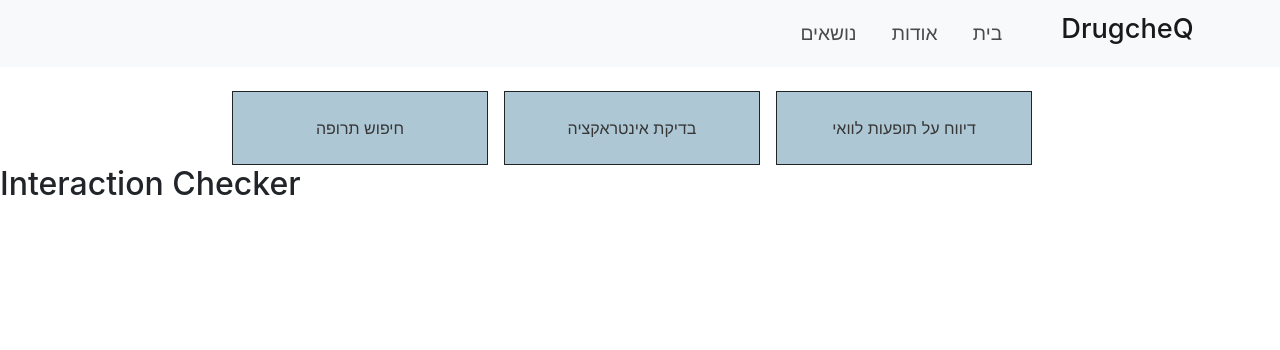
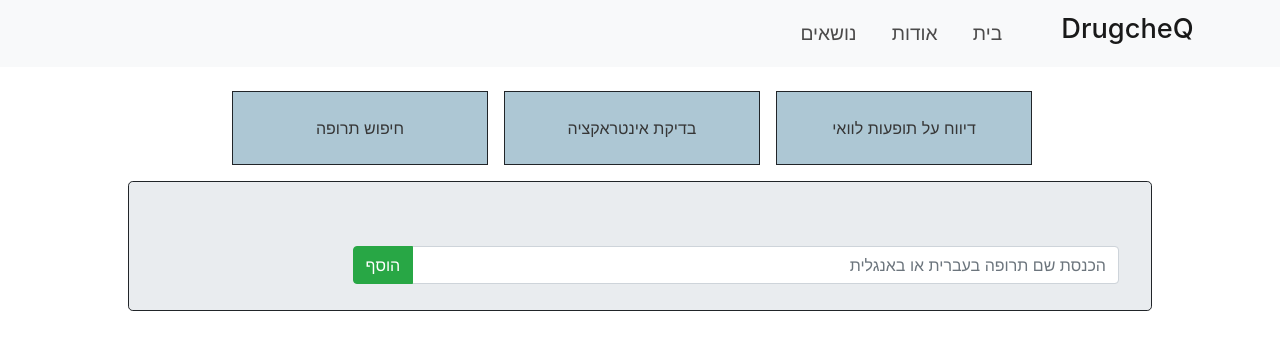
Before and after one commit to AmitLiberman/DrugcheQ-Preventing-Polypharmacy, a React (Create React App) app: page /interaction-checker in a window 1280 px wide. Shown: the top 350 px of the page. Built offline with nearby package versions, Linux system fonts and the light colour scheme.

Commit message:
interaction checker input added

```diff
--- a/src/App.css
+++ b/src/App.css
@@ -0,0 +1,9 @@
+main {
+    text-align: center;
+    background-color: #dfdfdf;
+    width: 80%;
+    margin: 1em auto;
+    padding: 1em;
+    border-style: solid;
+    border-width: 0.1em
+}
--- a/src/App.js
+++ b/src/App.js
@@ -1,16 +1,18 @@
 import "./App.css";
 import TopNav from "./Components/TopNav";
 import ActionNav from "./Components/ActionNav";
+import Home from "./Components/Home";
+import InteractionChecker from "./Components/InteractionChecker";
 
 import { BrowserRouter as Router, Switch, Route } from "react-router-dom";
 
 const App = (props) => {
   return (
-    <div>
+    <div calssName="app">
       <TopNav />
       <ActionNav />
       <Router>
-        <div>
+        <main className="jumbotron">
           <Switch>
             <Route path="/about">
               <About />
@@ -18,7 +20,6 @@
             <Route path="/topics">
               <Topics />
             </Route>
-
             <Route path="/interaction-checker">
               <InteractionChecker />
             </Route>
@@ -32,15 +33,11 @@
               <Home />
             </Route>
           </Switch>
-        </div>
+        </main>
       </Router>
     </div>
   );
 };
-
-function Home() {
-  return <h2>Home</h2>;
-}
 
 function About() {
   return <h2>About</h2>;
@@ -48,10 +45,6 @@
 
 function Topics() {
   return <h2>Topics</h2>;
-}
-
-function InteractionChecker() {
-  return <h2>Interaction Checker</h2>;
 }
 
 function SideEffectReport() {
--- /dev/null
+++ b/src/Components/Home.js
@@ -0,0 +1,17 @@
+import React from "react";
+// import "./Home.css";
+
+const Home = (props) => {
+  return (
+    <React.Fragment>
+      <p>אזור חופשי</p>
+      <p>
+        בחלק זה יהיה ניתן להסביר את תופעת ריבוי התרופות, לפרט על הסיכונים,
+        הבעיות ודרכי ההתמודדות. כמו כן, הסבר כללי על המערכת ולמה חשוב להשתמש בה
+        ולבסוף ניתן יהיה להוסיף תנאי שימוש
+      </p>
+    </React.Fragment>
+  );
+};
+
+export default Home;
--- /dev/null
+++ b/src/Components/InteractionChecker.css
@@ -0,0 +1,8 @@
+.form-control.drug-input {
+    direction: rtl;
+}
+
+.input-group.mb-4 {
+    width: 80%;
+    float: right;
+}
--- /dev/null
+++ b/src/Components/InteractionChecker.js
@@ -0,0 +1,33 @@
+import { render } from "@testing-library/react";
+import React, { Component } from "react";
+import "./InteractionChecker.css";
+
+class InteractionChecker extends Component {
+  state = {
+    drugs: "some drug name",
+  };
+
+  handleSubmit = (event) => {
+    alert("asd");
+  };
+
+  render() {
+    return (
+      <form onSubmit={this.handleSubmit}>
+        <div class="input-group mb-4">
+          <div class="input-group-prepend">
+            <button class="btn btn-success" type="submit">
+              הוסף
+            </button>
+          </div>
+          <input
+            type="text"
+            class="form-control drug-input"
+            placeholder="הכנסת שם תרופה בעברית או באנגלית"
+          />
+        </div>
+      </form>
+    );
+  }
+}
+export default InteractionChecker;
```
Also changed, not shown: 1 other file (tests, documents, lock files or other folders).
